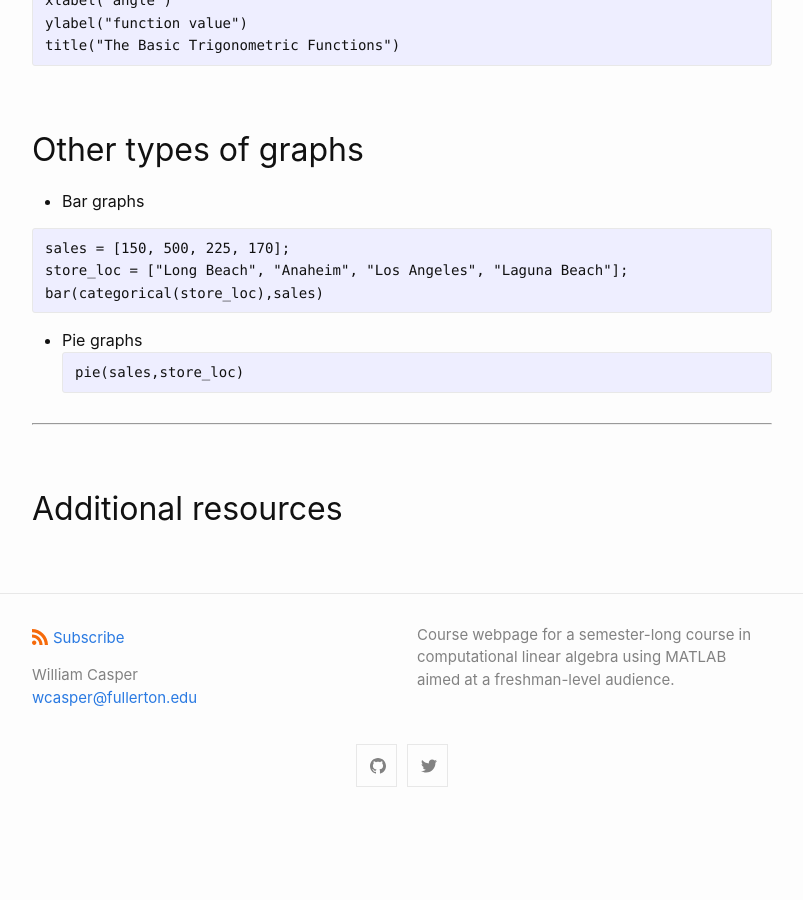
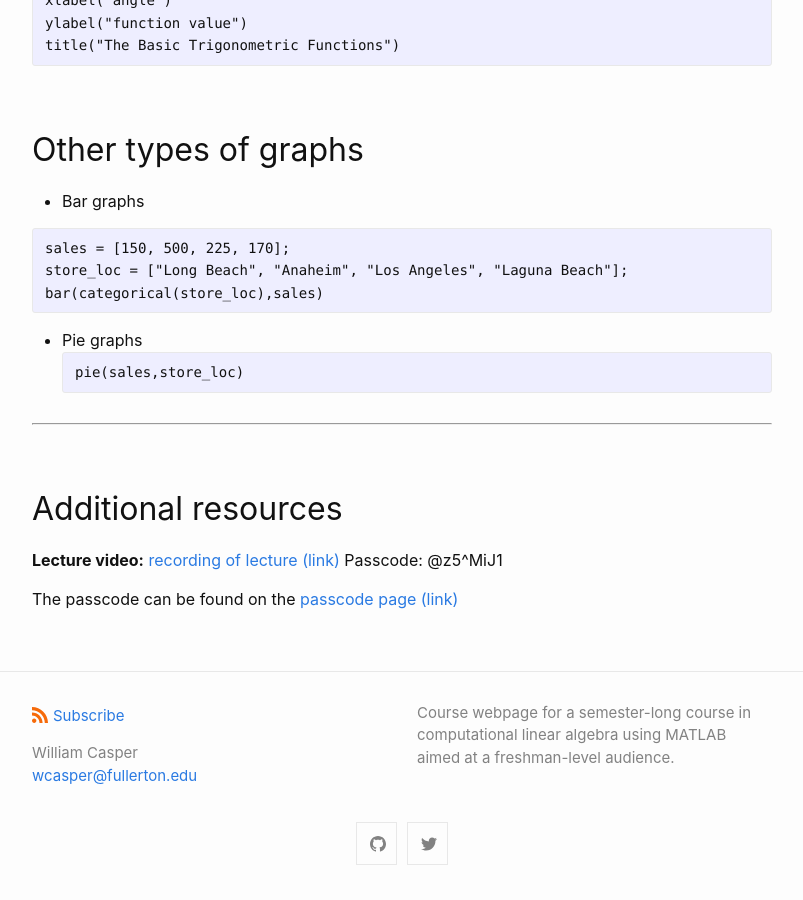
Before and after one commit to wcasper/math107spring2021, a Jekyll site: the page built from _posts/2021-02-08-Week-3-Lecture-5.md, in a window 1280 px wide and 900 px high, scrolled down 3346 px. Shown: the whole window, without its empty margins (238-1041 px from the left). Built offline with Jekyll 4.4.1, drawn with Linux system fonts in a browser that asks for light colours; before the commit the page ends 4168 px from its top, so only the background shows below that.

Commit message:
fixed additional resources

```diff
--- a/_posts/2021-02-08-Week-3-Lecture-5.md
+++ b/_posts/2021-02-08-Week-3-Lecture-5.md
@@ -141,3 +141,8 @@
 * ****
 
 ## Additional resources
+
+**Lecture video:** <a target="_parent" href="https://fullerton.zoom.us/rec/share/xllSxXW_hLUd10nsVLB_Sugv4n8B76nnRQ94keBjaR_TgLCFcKMC8TIfahytk0BU.46xsYxZOw6dVgOKz">recording of lecture (link)</a>
+ Passcode: @z5^MiJ1
+
+The passcode can be found on the <a target="_parent" href="https://csufullerton.instructure.com/courses/3127326/pages/video-lecture-keys">passcode page (link)</a>
```
Also changed, not shown: _posts/2021-02-03-Week-2-Lecture-4.md (+0 -2 lines), _posts/2021-02-10-Week-3-Lecture-6.md (+4 -0 lines).
